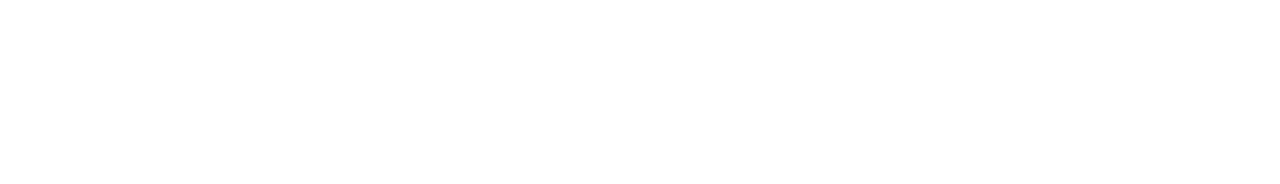
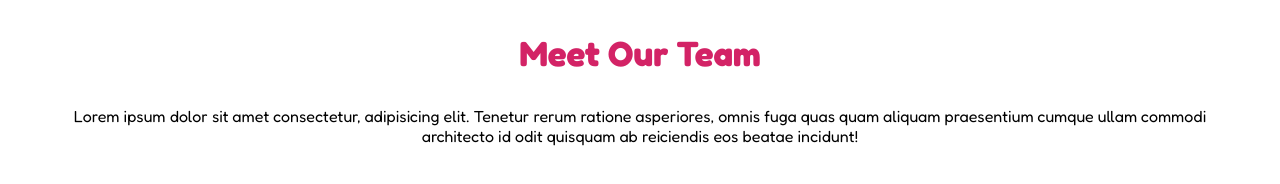
Before and after one commit to SimoneVilardo/html-css-float-cards, a plain HTML site: page index.html in a window 1280 px wide. Drawn offline with Linux system fonts and the light colour scheme.

Commit message:
nuova stuttura base pagina + titolo e sottotitolo

```diff
--- a/css/style.css
+++ b/css/style.css
@@ -3,3 +3,21 @@
     margin: 0;
     box-sizing: border-box;
 }
+
+.conteiner{
+    max-width: 1170px;
+    margin: 0 auto;
+    font-family: 'Fredoka', sans-serif;
+}
+
+/* INIZIO TITOLO E SOTTOTITOLO */
+h1{
+    font-size: 35px;
+    color: rgb(211, 35, 102);
+    margin: 2rem;
+}
+
+.title-undertitle {
+    text-align: center;
+}
+/* FINE TITOLO E SOTTOTITOLO */
--- a/index.html
+++ b/index.html
@@ -4,10 +4,22 @@
     <meta charset="UTF-8">
     <meta http-equiv="X-UA-Compatible" content="IE=edge">
     <meta name="viewport" content="width=device-width, initial-scale=1.0">
+    <link href="https://fonts.googleapis.com/css2?family=Fredoka:wght@300;400;500;600;700&display=swap" rel="stylesheet">
     <link rel="stylesheet" href="./css/style.css">
     <title>Floating Cards</title>
 </head>
 <body>
-
+    <!-- INIZIO MAIN -->
+    <main>
+        <div class="conteiner">
+            <!-- TITOLO E SOTTOTITOLO -->
+            <div class="title-undertitle">
+                <h1>Meet Our Team</h1>
+                <p>Lorem ipsum dolor sit amet consectetur, adipisicing elit. Tenetur rerum ratione asperiores, omnis fuga quas quam aliquam praesentium cumque ullam commodi architecto id odit quisquam ab reiciendis eos beatae incidunt!</p>
+            </div>
+            <!-- FINE TITOLO E SOTTOTITOLO -->
+        </div>
+    </main>
+    <!-- FINE MAIN     -->
 </body>
 </html>
```
